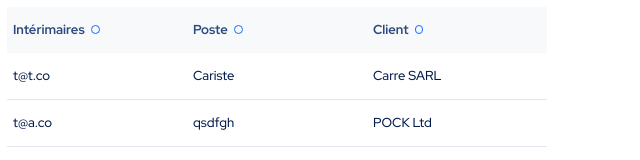
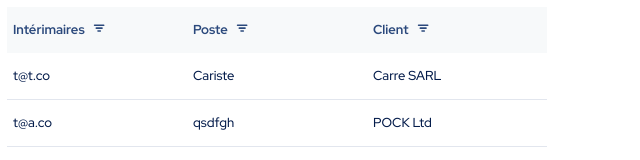
Before and after one commit to nkokla/IziTest-nk, a React (Create React App) app: page / in a window 1280 px wide. Shown: the top 160 px of the page, without its empty margins (0-640 px from the left). Built offline with nearby package versions, Linux system fonts and the light colour scheme.

Commit message:
♻️ Integration of Icons & Form components

```diff
--- a/src/components/DataGrid/DataGrid.styled.ts
+++ b/src/components/DataGrid/DataGrid.styled.ts
@@ -1,4 +1,6 @@
 import styled, { css } from "styled-components";
+
+import { Filter as FilterIcon } from "../Icon";
 
 export const Table = styled.table.attrs({})`
   border-collapse: collapse;
@@ -28,12 +30,11 @@
   cursor: default;
 `;
 
-export const Mark = styled.div<{ isMarked?: Boolean }>`
+type MarkType = { isMarked?: Boolean };
+export const Mark = styled(FilterIcon).attrs<MarkType>(({ isMarked }) => ({
+  color: isMarked ? "#196cff" : "currentColor",
+}))<MarkType>`
   display: inline-block;
-  width: 0.5em;
-  height: 0.5em;
-  margin: 0 0.5em;
-  border-radius: 0.5em;
-  border: 1px solid #196cff;
-  background-color: ${({ isMarked }) => (isMarked ? "#196cff" : "transparent")};
+  font-size: 1.1em;
+  margin: 0 0.5em -2px;
 `;
--- a/src/components/DataGrid/FilterModal.tsx
+++ b/src/components/DataGrid/FilterModal.tsx
@@ -1,12 +1,8 @@
 import React, { useCallback, useRef, useEffect } from "react";
 
-import {
-  Modal,
-  ModalTitle,
-  InputQuery,
-  Label,
-  Radio,
-} from "./FilterModal.styled";
+import { Modal, ModalTitle, Label } from "./FilterModal.styled";
+
+import { InputText, Radio } from "../Form";
 
 type FilterModalProps = {
   query: string;
@@ -57,7 +53,7 @@
 
   return (
     <Modal ref={modalRef}>
-      <InputQuery
+      <InputText
         ref={inputRef}
         defaultValue={isFiltered ? query : ""}
         onKeyUp={updateQuery}
```
